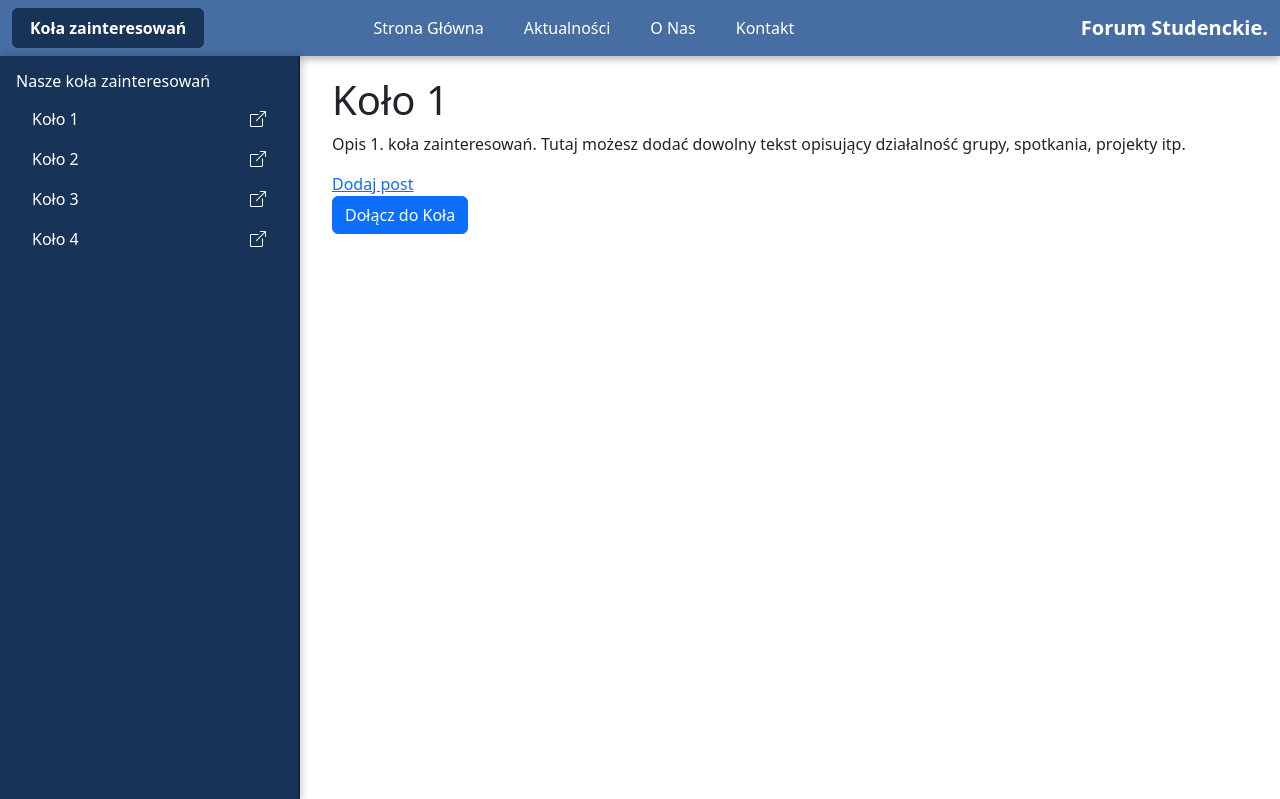
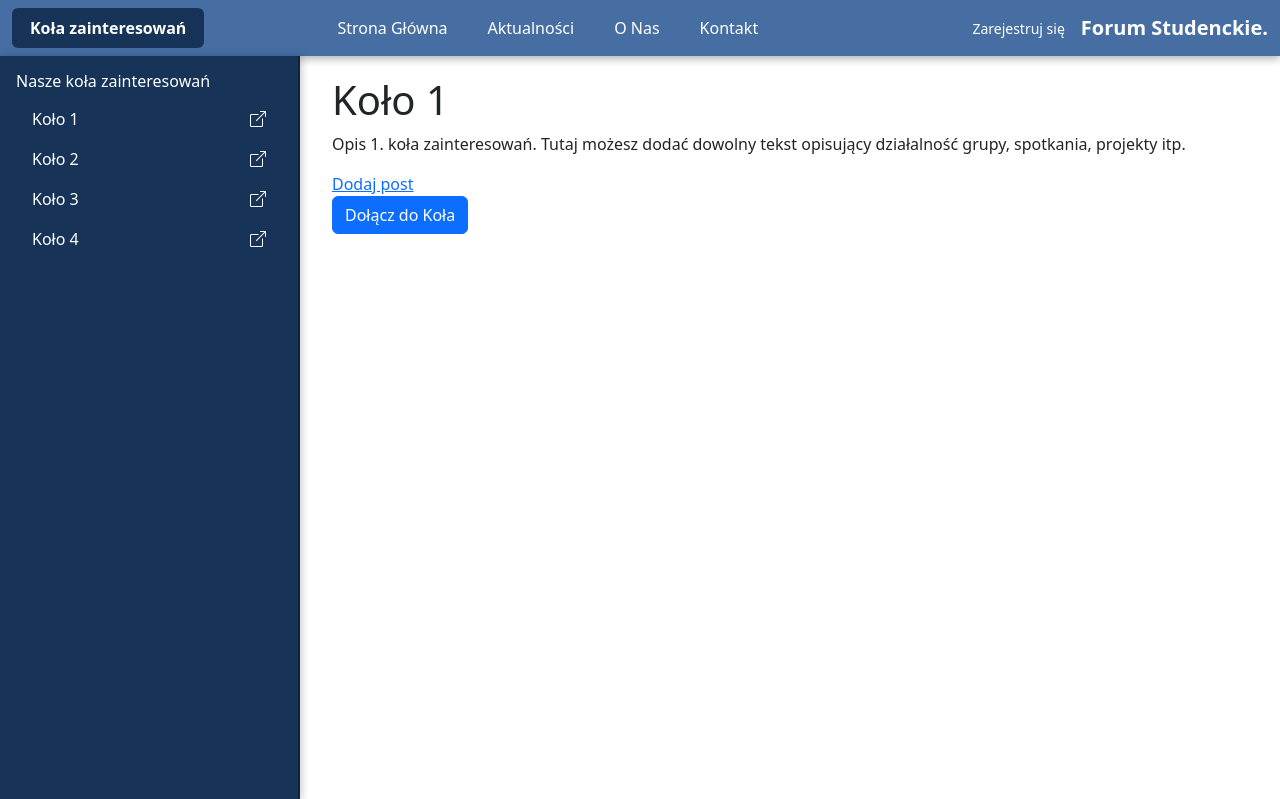
Before and after one commit to kkrol1318/Forum-Studenckie, a Django app: template django-blueprint-app-main/webapp/main/templates/main/kolo-1.html in a window 1280 px wide. Shown: the top 799 px of the page. Run offline with Django 5.2, Linux system fonts and the light colour scheme; the template is opened without the code that fills it, so the values that code supplies are empty.

Commit message:
dodano możliwość rejestracji użytkownika w navbar

```diff
--- a/django-blueprint-app-main/webapp/main/static/main/css/custom.css
+++ b/django-blueprint-app-main/webapp/main/static/main/css/custom.css
@@ -154,3 +154,14 @@ footer {
   color: #173358 !important;
   text-decoration: none;
 }
+
+.navbar a.register-link {
+  color: #ffffff;
+  text-decoration: none;
+  transition: color 0.2s ease;
+}
+
+.navbar a.register-link:hover {
+  color: #a7c4ff;
+  text-decoration: underline;
+}
--- a/django-blueprint-app-main/webapp/main/templates/main/index.html
+++ b/django-blueprint-app-main/webapp/main/templates/main/index.html
@@ -47,11 +47,6 @@
     <h2 class="text-xl font-semibold mb-4">Dołącz do dyskusji!</h2>
     <p class="text-gray-700"><a href=login>Zaloguj się</a>, aby tworzyć nowe wątki, komentować, brać udział w ankietach i poznawać ludzi z podobnymi pasjami. Forum Studenckie to nie tylko miejsce do rozmowy – to przestrzeń, w której budujesz swoją sieć kontaktów, inspirujesz się i rozwijasz.</p>
   </section>
-{% if user.is_authenticated %}
-<p>Witaj {{ user.username }}</p>
-{% else %}
-<p> Witaj piękny nieznajomy </p>
-{%endif%}
 
 
 </main>
--- a/django-blueprint-app-main/webapp/main/templates/main/layout/layout.html
+++ b/django-blueprint-app-main/webapp/main/templates/main/layout/layout.html
@@ -56,7 +56,16 @@
         </ul>
 
         <!-- Prawa strona: tytuł -->
-          <div class="ms-lg-auto fw-bold text-white fs-5">Forum Studenckie.</div>
+        <div class="ms-lg-auto d-flex align-items-center gap-3 text-white">
+          <span class="small">
+            {% if user.is_authenticated %}
+              Witaj {{ user.username }}
+            {% else %}
+              <span><a href="/register" class="register-link">Zarejestruj się</a></span>
+            {% endif %}
+          </span>
+          <span class="fw-bold fs-5">Forum Studenckie.</span>
+        </div>
       </div>
     </div>
   </nav>
```
Lines whose indentation alone changed are shown as unchanged.
